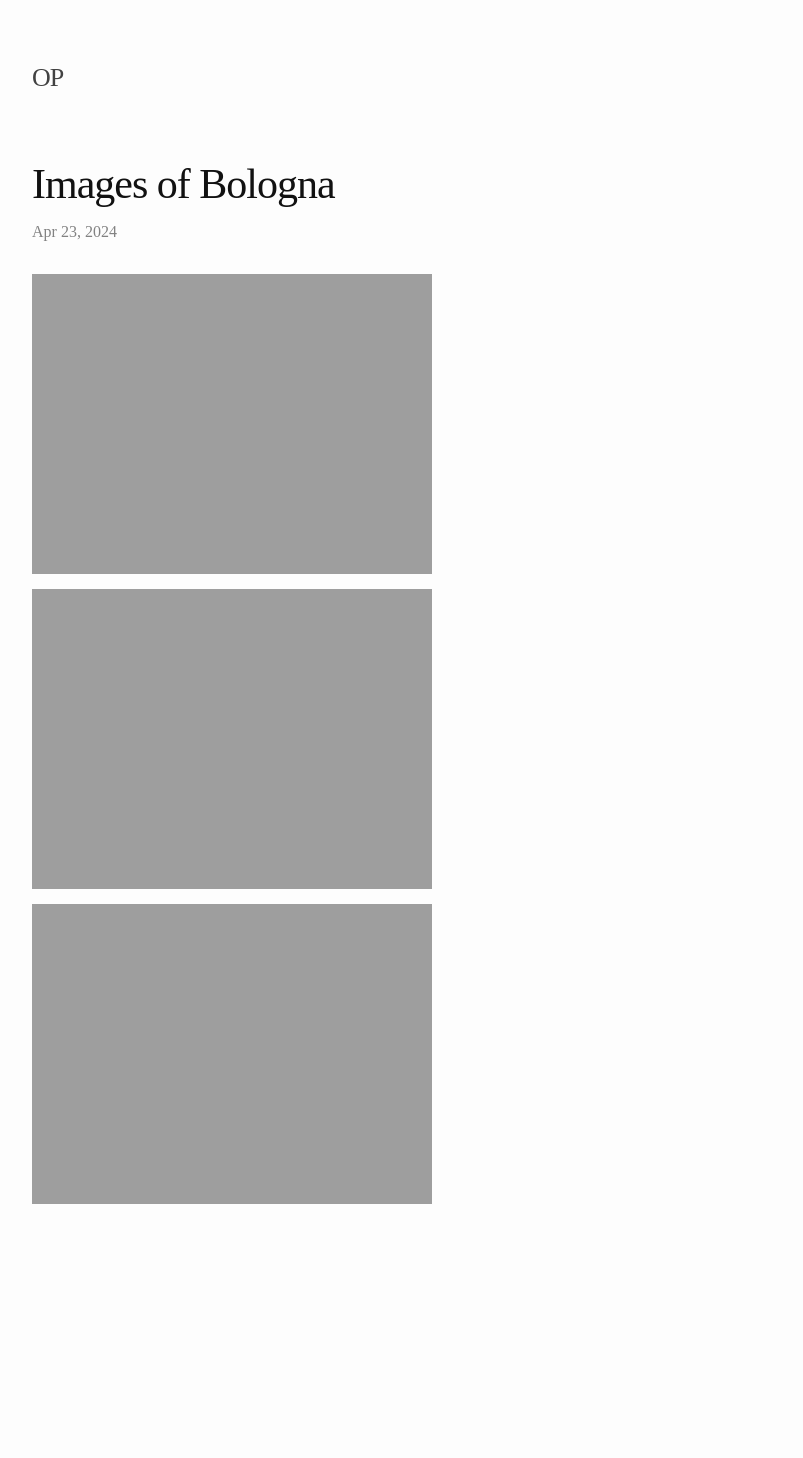
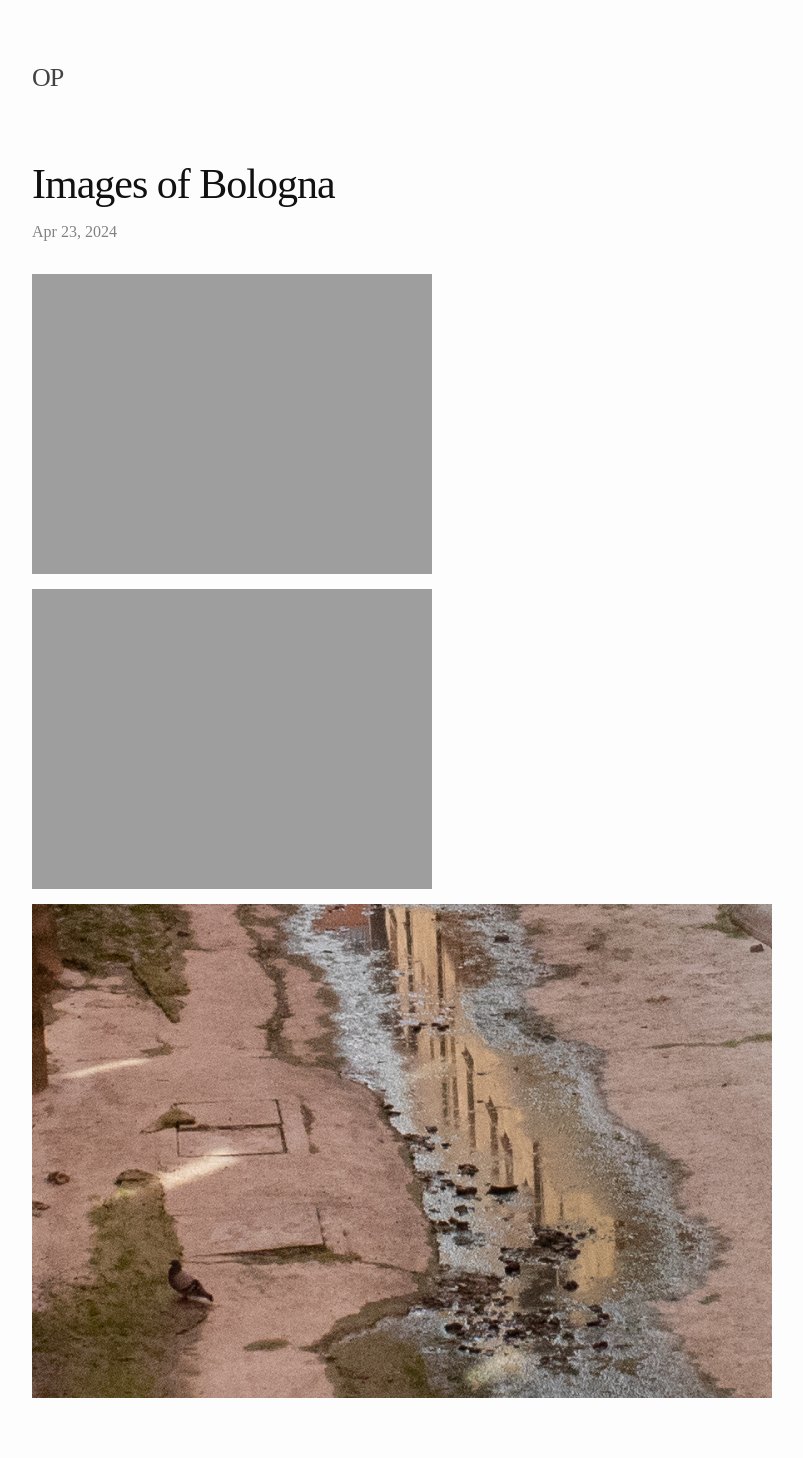
Before and after one commit to TheatrumMundi/TheatrumMundi, a Jekyll site: the page built from _posts/2024-04-23-images-of-bologna.markdown, in a window 1280 px wide. Shown: the whole page, without its empty margins (238-1041 px from the left). Built offline with Jekyll 4.4.1, drawn with Linux system fonts in a browser that asks for light colours; some web fonts are replaced; before the commit the page ends 1264 px from its top, so only the background shows below that.

Commit message:
Update 2024-04-23-images-of-bologna.markdown

```diff
--- a/_posts/2024-04-23-images-of-bologna.markdown
+++ b/_posts/2024-04-23-images-of-bologna.markdown
@@ -5,8 +5,8 @@ date:   2024-04-23 15:31:00 +0100
 categories: jekyll update
 ---
 
-![Photograph 1]({{site.url}}{{ site.baseurl }}/assets/photographs/post-photographs-12-bologna/1688.jpg)
+![Photograph 1]({{site.url}}{{ site.baseurl }}/assets/photographs/post-photographs-12-bologna/IMG_1688.jpg)
 
-![Photograph 2]({{site.url}}{{ site.baseurl }}/assets/photographs/post-photographs-12-bologna/1696.jpg)
+![Photograph 2]({{site.url}}{{ site.baseurl }}/assets/photographs/post-photographs-12-bologna/IMG_1696.jpg)
 
-![Photograph 1]({{site.url}}{{ site.baseurl }}/assets/photographs/post-photographs-12-bologna/1837.jpg)
+![Photograph 1]({{site.url}}{{ site.baseurl }}/assets/photographs/post-photographs-12-bologna/IMG_1837.jpg)
```
